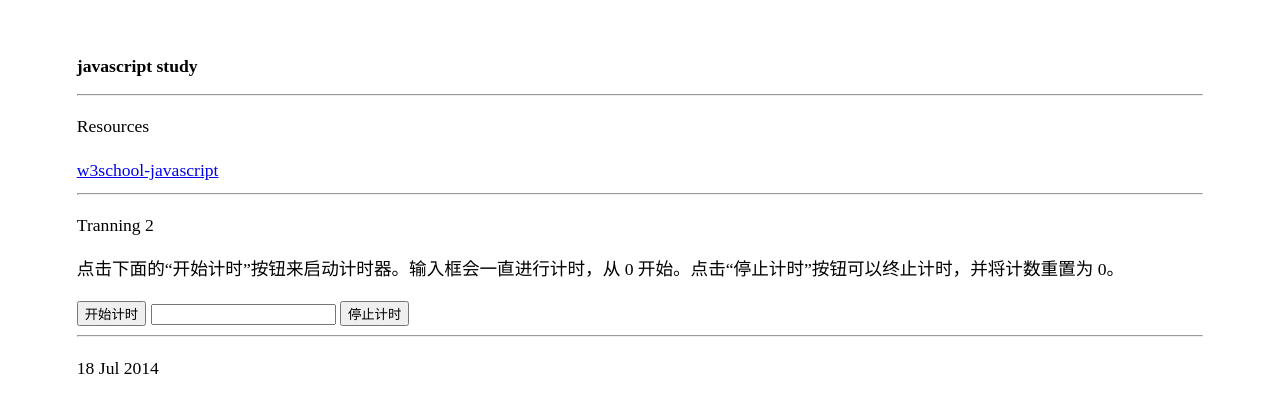
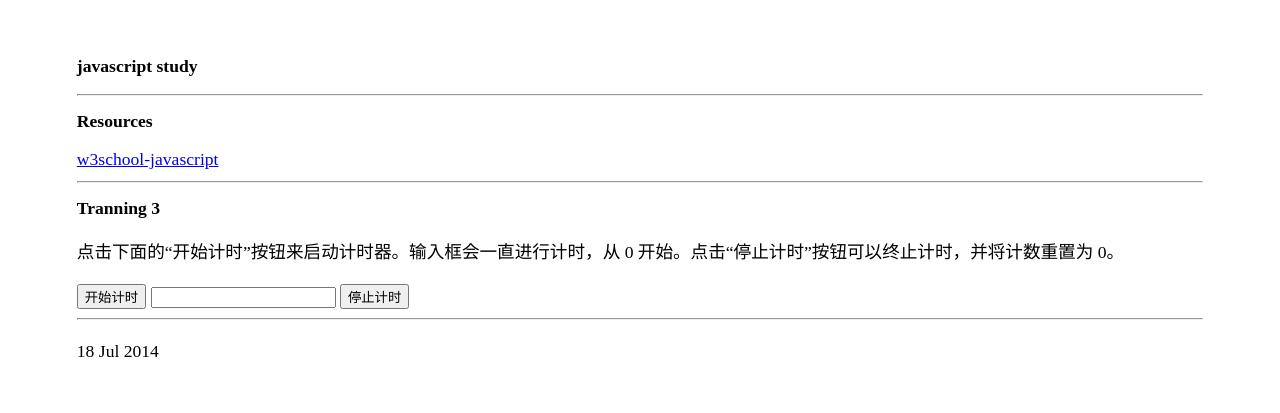
Before and after one commit to kerrignm/blog, a Jekyll site: the page built from _posts/2014-07-18-javascript-datum.html, in a window 1280 px wide. Shown: the top 413 px of the page. Built offline with Jekyll 4.4.1, drawn with Linux system fonts in a browser that asks for light colours.

Commit message:
debug js

```diff
--- a/_posts/2014-07-18-javascript-datum.html
+++ b/_posts/2014-07-18-javascript-datum.html
@@ -6,11 +6,13 @@ title: javascript study
 <h2>{{ page.title }}</h2>
 <hr />
 
-<p>Resources</p>
-<a href="http://www.w3school.com.cn/b.asp">w3school-javascript</a>
+<h1>Resources</h1>
+<div class="tag_new">
+    <a href="http://www.w3school.com.cn/b.asp">w3school-javascript</a>
+</div>
 <hr />
 
-<p>Tranning 2</p>
+<h1>Tranning 3</h1>
 
 <p>点击下面的“开始计时”按钮来启动计时器。输入框会一直进行计时，从 0 开始。点击“停止计时”按钮可以终止计时，并将计数重置为 0。</p>
 <form>
--- a/css/screen.css
+++ b/css/screen.css
@@ -31,3 +31,7 @@ ul.posts span {
     font-family: Monaco, "Courier New", monospace;
     font-size: 80%;
 }
+
+.tag_new {
+    target: _blank;
+}
```
